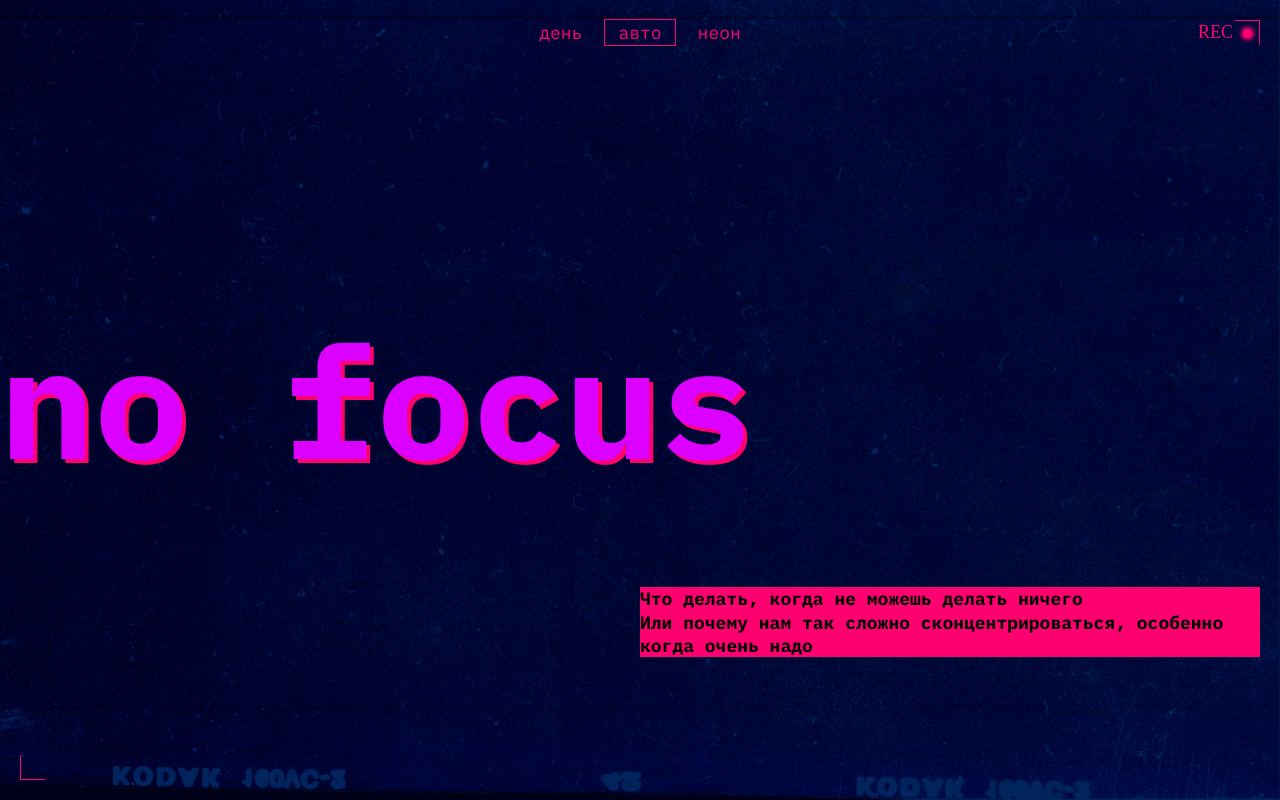
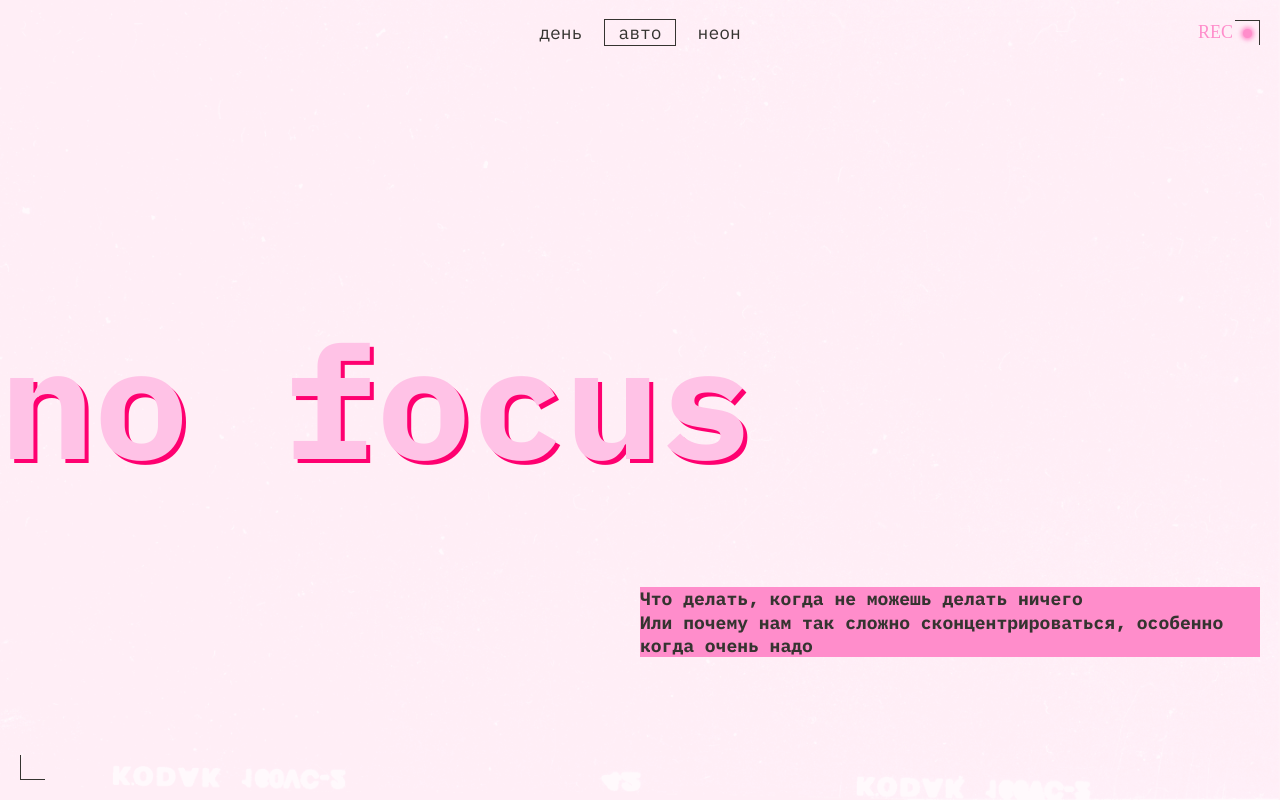
Before and after one commit to OvchinnikovAndpey/slozhno-sosredotochitsya, a website: page index.html in a window 1280 px wide. Shown: the top 800 px of the page. Drawn offline with Linux system fonts and the light colour scheme.

Commit message:
Переключение тем- авто

```diff
--- a/styles/dark.css
+++ b/styles/dark.css
@@ -21,4 +21,4 @@
   --accent-color-link: #000;
   --background-color: #000028;
   --background-image: url(/images/cover-image-dark.png);
-}
+  }
--- a/styles/light.css
+++ b/styles/light.css
@@ -4,11 +4,12 @@
   переключая тему
 */
 
-.page.theme_light {
   /* сохраните этот селектор в приведённом виде.
     Так стили написанные ниже будут иметь больший вес,
     чем стили в медиазапросе предпочтений пользователя
   */
+
+.page.theme_light {
   --padding-hdr-footer: 20px;
   --font-family: 'IBM Plex Mono';
   --font-weight-regular: 400;
@@ -22,9 +23,9 @@
   --title-txt-block-clolor: #353430;
   --background-color: #fff1f7;
   --background-image: url(/images/cover-image-light.png);
-}
+  }
 
-@media {
+  @media {
   .page.theme_light .decorative-rec-icon {
     display: none;
   }
--- a/styles/style.css
+++ b/styles/style.css
@@ -16,7 +16,42 @@
   --background-image: url(/images/cover-image-dark.png);
 }
 
-/* сохраните в разметке и стилях класс page. На его основе работает скрипт. */
+/* Переключение темы от предпочтения пользовательского интерфейса */
+
+@media (prefers-color-scheme: dark) {
+  body {
+  --padding-hdr-footer: 20px;
+  --font-family: 'IBM Plex Mono';
+  --font-weight-regular: 400;
+  --font-weight-bold: 700;
+  --font-size: 18px;
+  --accent-color: #ff0070;
+  --main-text-color: #f1b2ce;
+  --title-text-color: #db00ff;
+  --title-txt-block-clolor: #ff0070;
+  --accent-color-link: #000;
+  --background-color: #000028;
+  --background-image: url(/images/cover-image-dark.png);
+  }
+}
+
+@media (prefers-color-scheme: light) {
+  body {
+  --padding-hdr-footer: 20px;
+  --font-family: 'IBM Plex Mono';
+  --font-weight-regular: 400;
+  --font-weight-bold: 700;
+  --font-size: 18px;
+  --accent-color: #ff8dcb;
+  --main-text-color: #353430;
+  --title-text-color: #ffc2e6;
+  --title-text-shadow: #ff0070;
+  --accent-color-link: #353430;
+  --title-txt-block-clolor: #353430;
+  --background-color: #fff1f7;
+  --background-image: url(/images/cover-image-light.png);
+  }
+}
 
 .page {
   background-image: var(--background-image);
```
